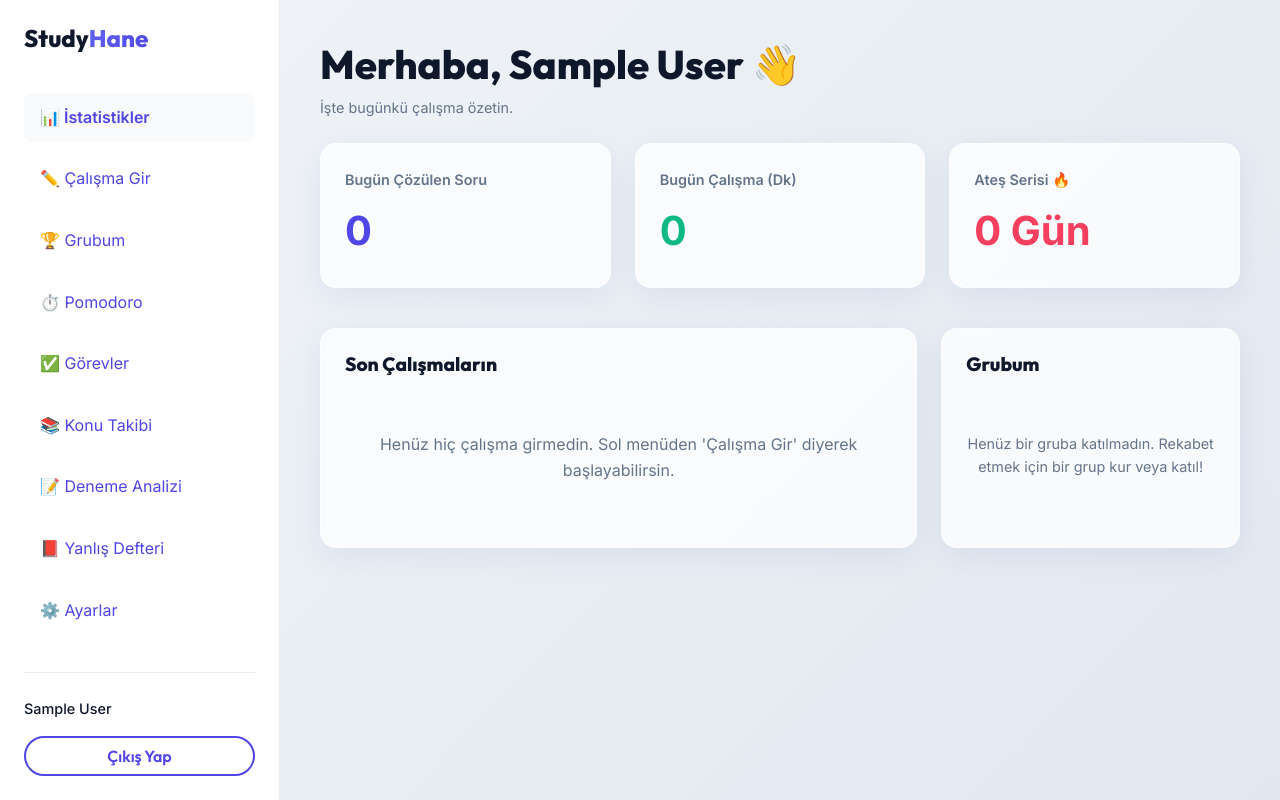
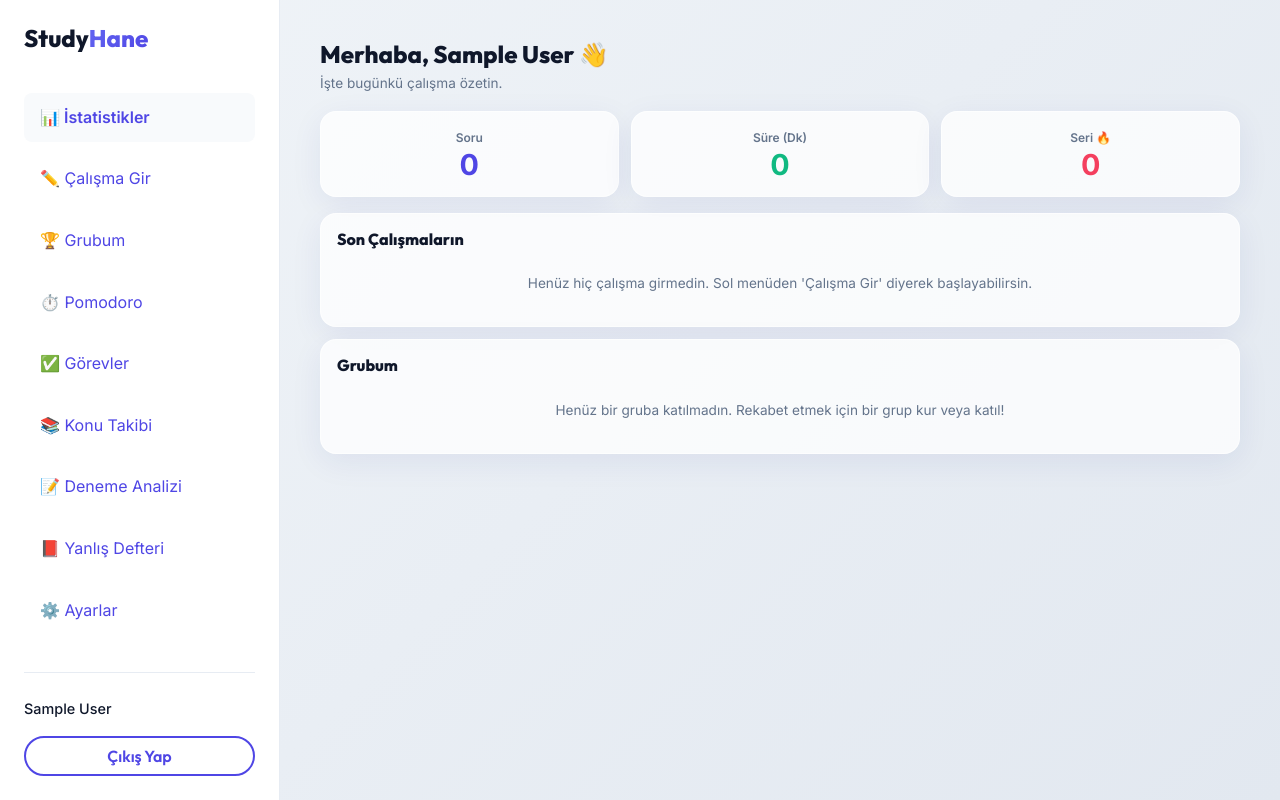
Before and after one commit to Mutlu3/StudyHane, a Next.js app: page /dashboard in a window 1280 px wide. Built offline with nearby package versions, Linux system fonts and the light colour scheme; no server answers; sample sign-in values are in the browser's storage.

Commit message:
Compact the dashboard layout so everything fits on screen without scrolling

```diff
--- a/src/app/dashboard/page.tsx
+++ b/src/app/dashboard/page.tsx
@@ -6,39 +6,39 @@ export default function DashboardPage() {
   const { data: session } = useSession();
 
   return (
-    <div className="animate-fade-in">
-      <h1 style={{ fontSize: 'clamp(1.5rem, 4vw, 2.5rem)', marginBottom: '8px' }}>Merhaba, {session?.user?.name} 👋</h1>
-      <p style={{ color: 'var(--text-muted)', marginBottom: '24px', fontSize: '0.9rem' }}>İşte bugünkü çalışma özetin.</p>
+    <div className="animate-fade-in" style={{ paddingBottom: '16px' }}>
+      <h1 style={{ fontSize: '1.5rem', marginBottom: '4px' }}>Merhaba, {session?.user?.name} 👋</h1>
+      <p style={{ color: 'var(--text-muted)', marginBottom: '16px', fontSize: '0.85rem' }}>İşte bugünkü çalışma özetin.</p>
 
       {/* Stats Grid */}
-      <div className="grid-3" style={{ marginBottom: '40px' }}>
-        <div className="glass-panel delay-100 animate-fade-in" style={{ padding: '24px' }}>
-          <div style={{ color: 'var(--text-muted)', fontSize: '0.9rem', marginBottom: '8px', fontWeight: 600 }}>Bugün Çözülen Soru</div>
-          <div style={{ fontSize: '2.5rem', fontWeight: 700, color: 'var(--primary)' }}>0</div>
+      <div style={{ display: 'grid', gridTemplateColumns: 'repeat(auto-fit, minmax(100px, 1fr))', gap: '12px', marginBottom: '16px' }}>
+        <div className="glass-panel delay-100 animate-fade-in" style={{ padding: '16px 12px', textAlign: 'center' }}>
+          <div style={{ color: 'var(--text-muted)', fontSize: '0.75rem', marginBottom: '4px', fontWeight: 600 }}>Soru</div>
+          <div style={{ fontSize: '1.8rem', fontWeight: 800, color: 'var(--primary)', lineHeight: 1 }}>0</div>
         </div>
-        <div className="glass-panel delay-200 animate-fade-in" style={{ padding: '24px' }}>
-          <div style={{ color: 'var(--text-muted)', fontSize: '0.9rem', marginBottom: '8px', fontWeight: 600 }}>Bugün Çalışma (Dk)</div>
-          <div style={{ fontSize: '2.5rem', fontWeight: 700, color: 'var(--secondary)' }}>0</div>
+        <div className="glass-panel delay-200 animate-fade-in" style={{ padding: '16px 12px', textAlign: 'center' }}>
+          <div style={{ color: 'var(--text-muted)', fontSize: '0.75rem', marginBottom: '4px', fontWeight: 600 }}>Süre (Dk)</div>
+          <div style={{ fontSize: '1.8rem', fontWeight: 800, color: 'var(--secondary)', lineHeight: 1 }}>0</div>
         </div>
-        <div className="glass-panel delay-300 animate-fade-in" style={{ padding: '24px' }}>
-          <div style={{ color: 'var(--text-muted)', fontSize: '0.9rem', marginBottom: '8px', fontWeight: 600 }}>Ateş Serisi 🔥</div>
-          <div style={{ fontSize: '2.5rem', fontWeight: 700, color: 'var(--accent)' }}>0 Gün</div>
+        <div className="glass-panel delay-300 animate-fade-in" style={{ padding: '16px 12px', textAlign: 'center' }}>
+          <div style={{ color: 'var(--text-muted)', fontSize: '0.75rem', marginBottom: '4px', fontWeight: 600 }}>Seri 🔥</div>
+          <div style={{ fontSize: '1.8rem', fontWeight: 800, color: 'var(--accent)', lineHeight: 1 }}>0</div>
         </div>
       </div>
 
-      <div className="grid-2-1">
+      <div style={{ display: 'grid', gridTemplateColumns: '1fr', gap: '12px' }}>
         {/* Recent Activity */}
-        <div className="glass-panel delay-200 animate-fade-in" style={{ padding: '24px' }}>
-          <h2 style={{ fontSize: '1.2rem', marginBottom: '16px' }}>Son Çalışmaların</h2>
-          <div style={{ color: 'var(--text-muted)', textAlign: 'center', padding: '40px 0' }}>
+        <div className="glass-panel delay-200 animate-fade-in" style={{ padding: '16px' }}>
+          <h2 style={{ fontSize: '1rem', marginBottom: '8px' }}>Son Çalışmaların</h2>
+          <div style={{ color: 'var(--text-muted)', textAlign: 'center', padding: '16px 0', fontSize: '0.85rem' }}>
             Henüz hiç çalışma girmedin. Sol menüden 'Çalışma Gir' diyerek başlayabilirsin.
           </div>
         </div>
 
         {/* Mini Leaderboard / Group status */}
-        <div className="glass-panel delay-300 animate-fade-in" style={{ padding: '24px' }}>
-          <h2 style={{ fontSize: '1.2rem', marginBottom: '16px' }}>Grubum</h2>
-          <div style={{ color: 'var(--text-muted)', textAlign: 'center', padding: '40px 0', fontSize: '0.9rem' }}>
+        <div className="glass-panel delay-300 animate-fade-in" style={{ padding: '16px' }}>
+          <h2 style={{ fontSize: '1rem', marginBottom: '8px' }}>Grubum</h2>
+          <div style={{ color: 'var(--text-muted)', textAlign: 'center', padding: '16px 0', fontSize: '0.85rem' }}>
             Henüz bir gruba katılmadın. Rekabet etmek için bir grup kur veya katıl!
           </div>
         </div>
```
